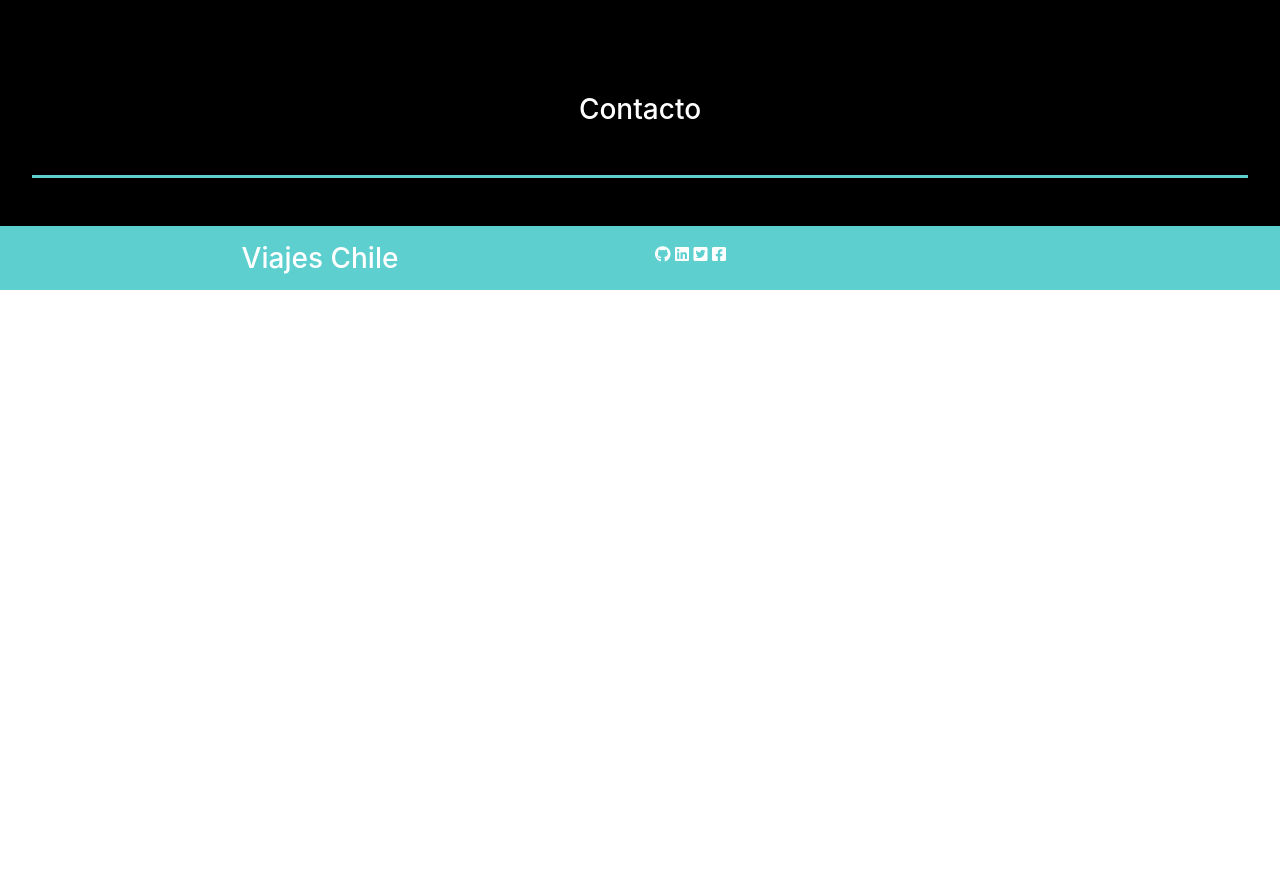
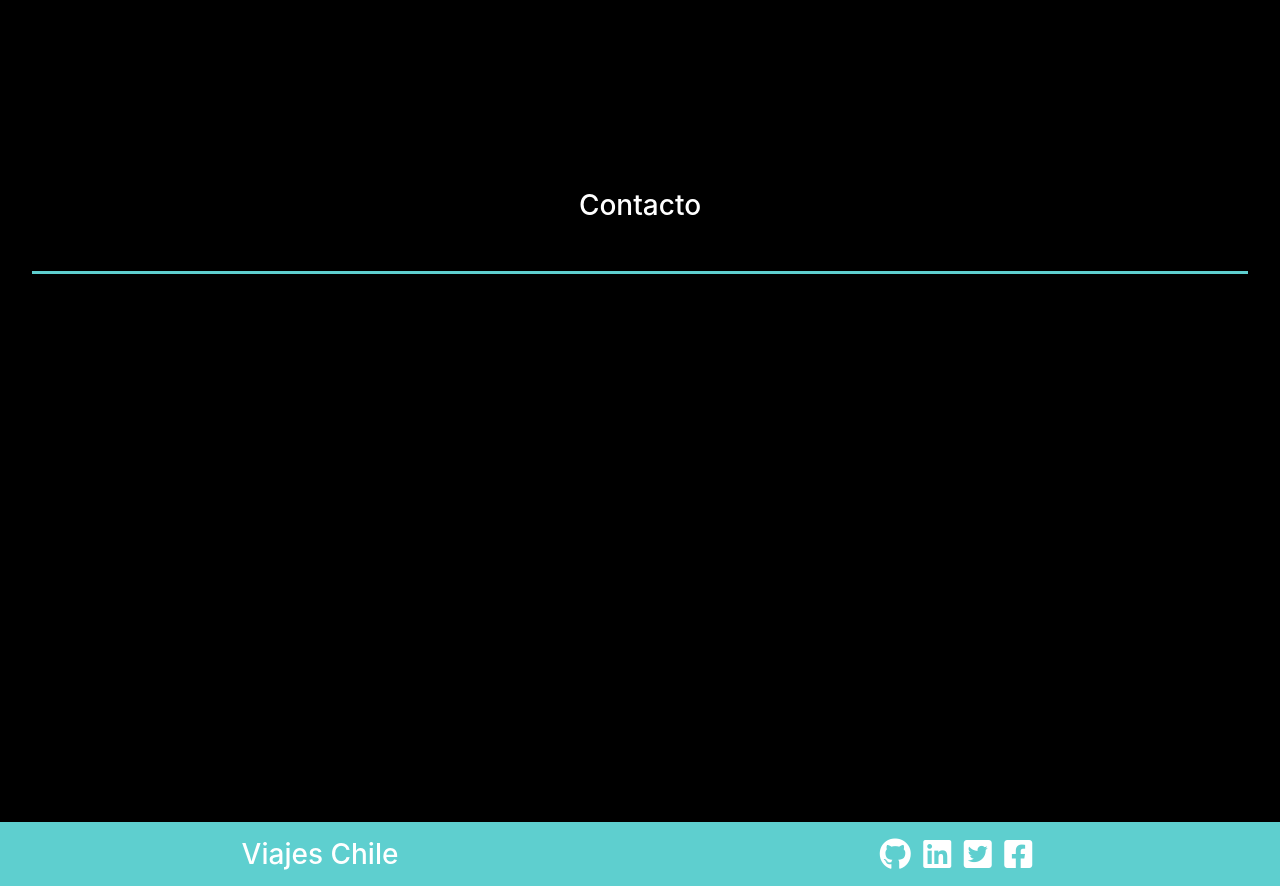
Before and after one commit to Sandblood25/Prueba1M1, a plain HTML site: page index.html in a window 1280 px wide. Shown: the part 2395-3281 px from the top of the page. Before the commit the page ends 2685 px from the top, so only its background shows below. Drawn offline with nearby package versions, Linux system fonts and the light colour scheme; a script that the page names is missing.

Commit message:
Listo con el formulario

```diff
--- a/index.html
+++ b/index.html
@@ -88,7 +88,7 @@
         </section>
 
         <!-- destacados -->
-      <section class="Destacados margenElemento Fondosections">
+      <section class="Destacados margenElementos Fondosections">
 
         <h3 class="text-center margenElementos MargenContenedor colorborde">Destacados</h3>
 
@@ -130,6 +130,9 @@
         <h3 class="text-center margenElementos MargenContenedor colorborde">Contacto</h3>
 
         <!-- formulario -->
+        <div class="typeform-widget margenElementos MargenContenedor" data-url="https://form.typeform.com/to/Tv4q0NCD?typeform-medium=embed-snippet" style="width: 96.5%; height: 500px;"></div> <script> (function() { var qs,js,q,s,d=document, gi=d.getElementById, ce=d.createElement, gt=d.getElementsByTagName, id="typef_orm", b="https://embed.typeform.com/"; if(!gi.call(d,id)) { js=ce.call(d,"script"); js.id=id; js.src=b+"embed.js"; q=gt.call(d,"script")[0]; q.parentNode.insertBefore(js,q) } })() </script>
+
+
       </section>
 
       <footer>
@@ -138,11 +141,11 @@
             <div class="col">
               <h3 class="text-center MargenContenedor">Viajes Chile</h3>
             </div>
-            <div class="col">
-              <i class="fab fa-github"></i>
-              <i class="fab fa-linkedin"></i>
-              <i class="fab fa-twitter-square"></i>
-              <i class="fab fa-facebook-square"></i>
+            <div class="col text-center">
+              <i class="fab fa-github fa-2x mr-2"></i>
+              <i class="fab fa-linkedin fa-2x mr-2"></i>
+              <i class="fab fa-twitter-square fa-2x mr-2"></i>
+              <i class="fab fa-facebook-square fa-2x mr-2"></i>
             </div>
           </div>
         </div>
```
